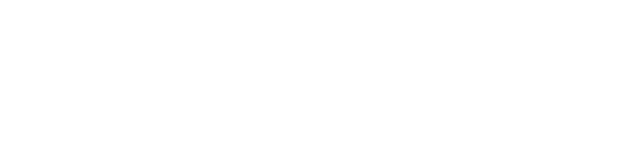
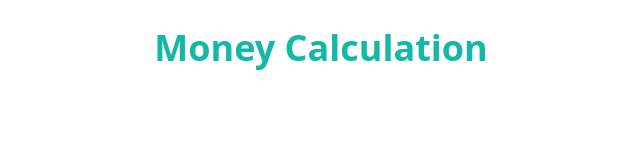
Before and after one commit to adritadeb/money-master, a plain HTML site: page index.html in a window 1280 px wide. Shown: the whole page, without its empty margins (319-959 px from the left). Drawn offline with nearby package versions, Linux system fonts and the light colour scheme.

Commit message:
header done

```diff
--- a/index.html
+++ b/index.html
@@ -6,10 +6,24 @@
     <meta http-equiv="X-UA-Compatible" content="IE=edge">
     <meta name="viewport" content="width=device-width, initial-scale=1.0">
     <title>Money Master</title>
-    <link rel="stylesheet" href="style.css">
+    <!-- tailwind-css -->
+    <script src="https://cdn.tailwindcss.com"></script>
 </head>
 
 <body>
+    <!-- header start -->
+    <header>
+        <h1 class="text-4xl font-bold text-center text-teal-500 my-7">Money Calculation</h1>
+    </header>
+    <!-- header end -->
+
+    <!-- main start -->
+    <main>
+
+    </main>
+    <!-- main start -->
+
+    <!-- javascript-file -->
     <script src="js/script.js"></script>
 </body>
 
```
Also changed, not shown: style.css (deleted).
